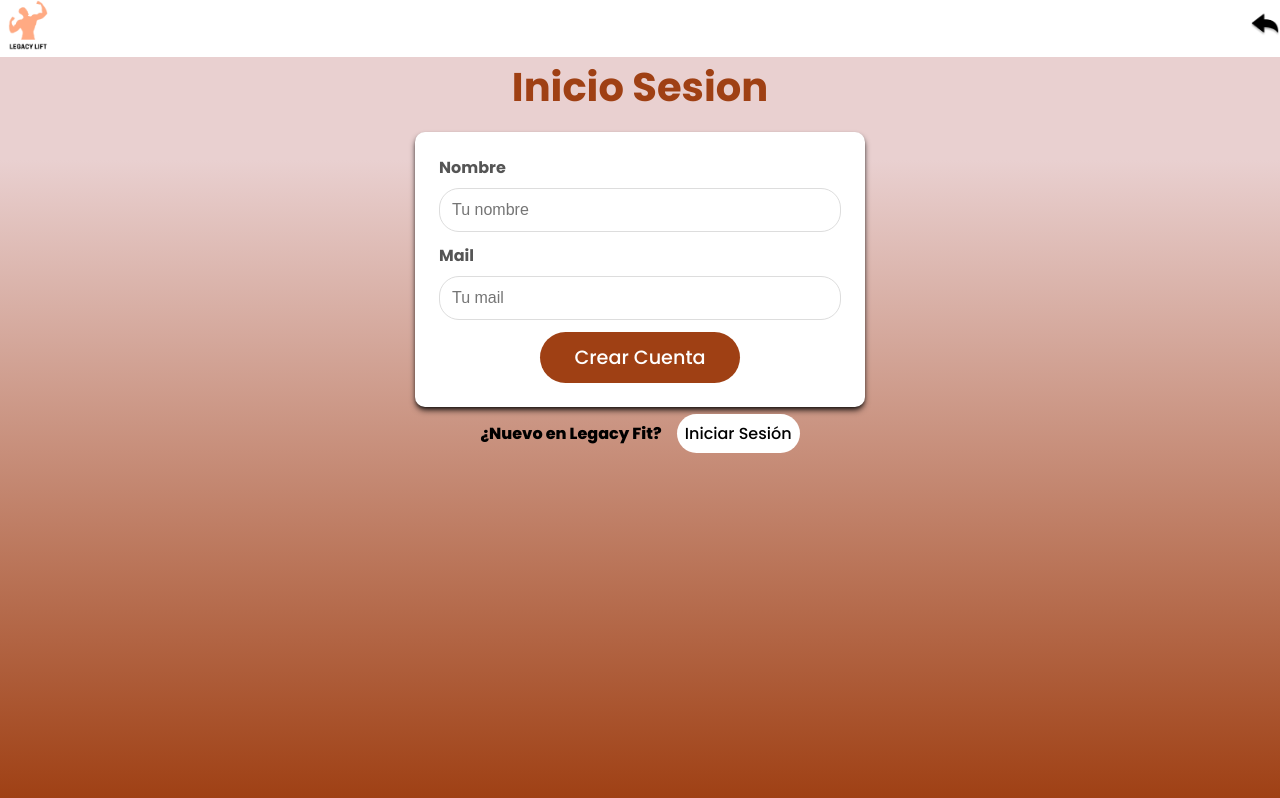
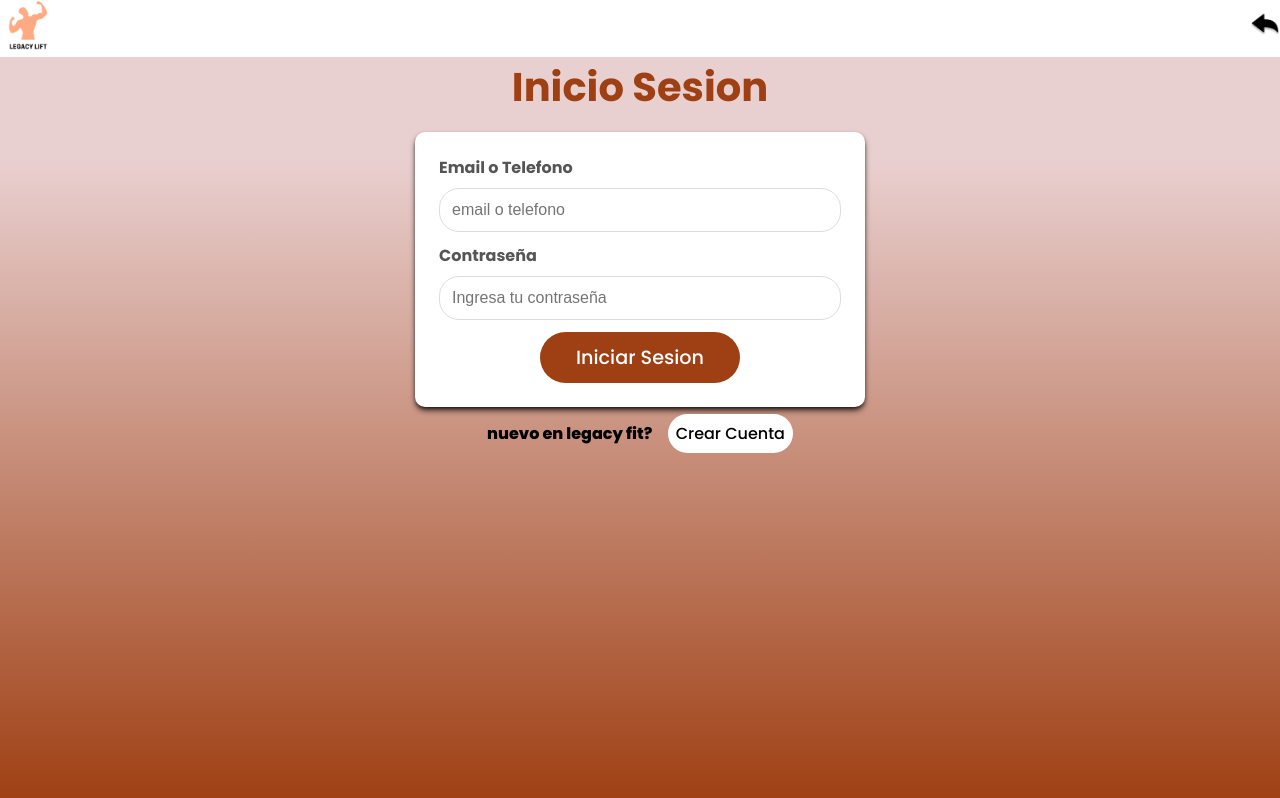
Before and after one commit to DemiGarf/LegacyFit, a React (Vite) app: page /iniciar-session in a window 1280 px wide. Built offline with nearby package versions, Linux system fonts and the light colour scheme.

Commit message:
Revert "en camino de envirale la info a la base de datos"
This reverts commit 7cfd82d5f6353b3a3e775705564b129d766e78c1.

```diff
--- a/src/components/InicioSession.tsx
+++ b/src/components/InicioSession.tsx
@@ -1,77 +1,32 @@
-import React, { useState } from 'react';
-import "../App.css";
+
+
+import React from 'react';
+import "../App.css"
+
 
 const InicioSession: React.FC = () => {
-    // Crear estado para manejar los valores del formulario
-    const [Nombre, setNombre] = useState('');
-    const [Apellido, setApellido] = useState('');
-    const [Mail, setMail] = useState('');
-    const [Contrasena, setContrasena] = useState('');
-
-    // Manejar el envío del formulario
-    const handleSubmit = async (e: React.FormEvent) => {
-        e.preventDefault(); // Evitar que el formulario recargue la página
-
-        const userData = {
-            Nombre,
-            Apellido,
-            Mail,
-            Contrasena,
-        };
-
-        try {
-            const response = await fetch('/user', {
-                method: 'POST',
-                headers: {
-                    'Content-Type': 'application/json',
-                },
-                body: JSON.stringify(userData),
-            });
-
-            if (response.ok) {
-                console.log('Usuario registrado exitosamente');
-                // Puedes redirigir o mostrar un mensaje de éxito
-            } else {
-                console.error('Error al registrar usuario');
-            }
-        } catch (error) {
-            console.error('Error en la petición:', error);
-        }
-    };
-
     return (
         <div className="home">
-            <h2 className="main-title">Inicio Sesion</h2>
+            <h2 className="main-title">Inicio Sesion</h2> {/* Título fuera del contenedor del formulario */}
             <div className="login-container">
-                <form onSubmit={handleSubmit} className="login-form">
+                <form action='/lista' method='GET' className="login-form">
                     <div className="form-group">
-                        <label htmlFor="Nombre">Nombre</label>
-                        <input
-                            type="text"
-                            id="Nombre"
-                            value={Nombre}
-                            onChange={(e) => setNombre(e.target.value)}
-                            placeholder="Tu nombre"
-                        />
+                        <label htmlFor="email">Email o Telefono</label>
+                        <input type="text" id="email" placeholder='email o telefono'/>
                     </div>
                     <div className="form-group">
-                        <label htmlFor="Mail">Mail</label>
-                        <input
-                            type="email"
-                            id="Mail"
-                            value={Mail}
-                            onChange={(e) => setMail(e.target.value)}
-                            placeholder="Tu mail"
-                        />
+                        <label htmlFor="password">Contraseña</label>
+                        <input type="password" id="password" placeholder="Ingresa tu contraseña" />
                     </div>
-                    <button type="submit" className="submit-button">Crear Cuenta</button>
+                    <button type="submit" className="submit-button">Iniciar Sesion</button>
                 </form>
             </div>
             <div>
-                <p className="login-desc">¿Nuevo en Legacy Fit? &nbsp; &nbsp; <a href="/">Iniciar Sesión</a></p>
+                <p className="login-desc">nuevo en legacy fit? &nbsp; &nbsp; <a href="/">Crear Cuenta</a></p>
             </div>
         </div>
     );
 };
 
+
 export default InicioSession;
```
